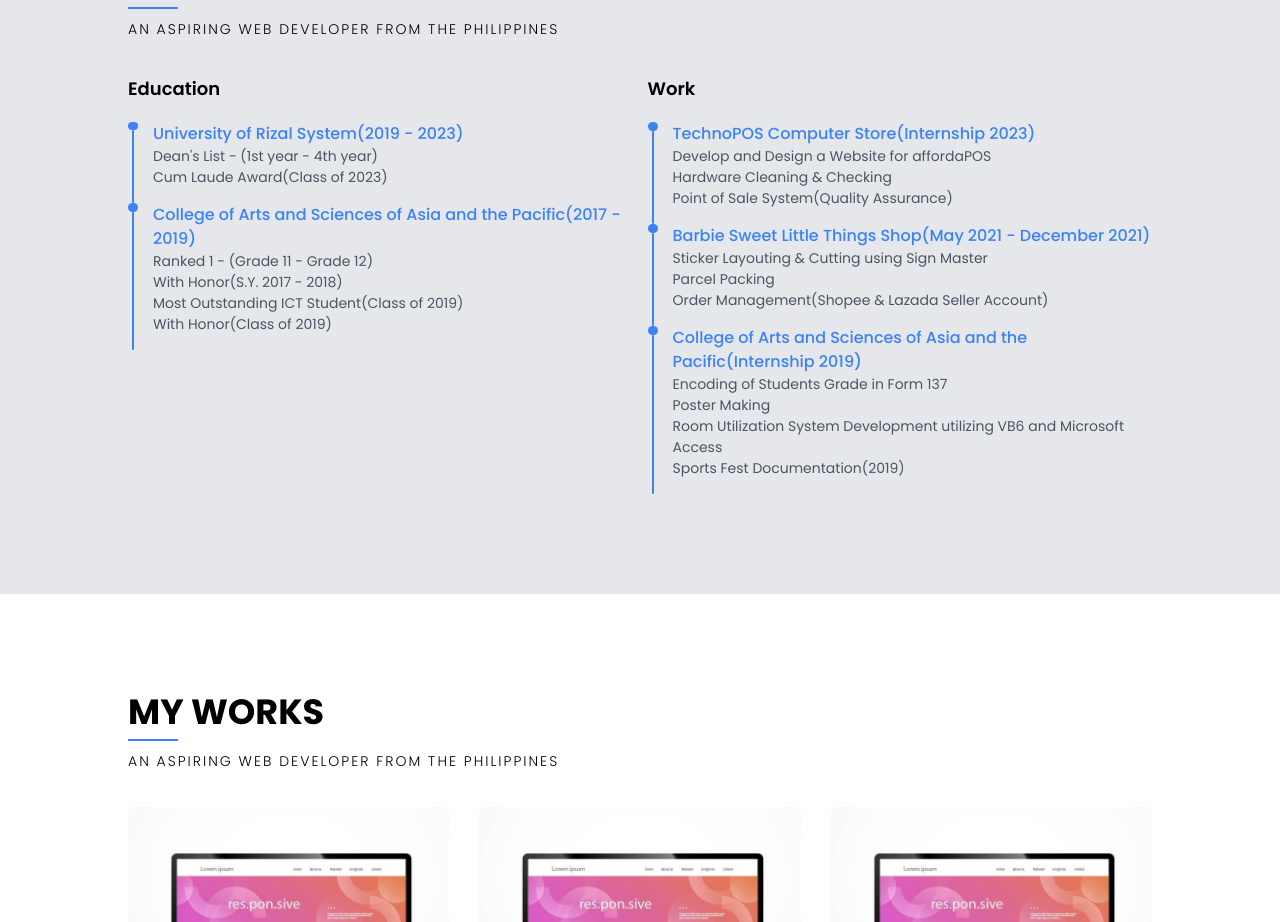
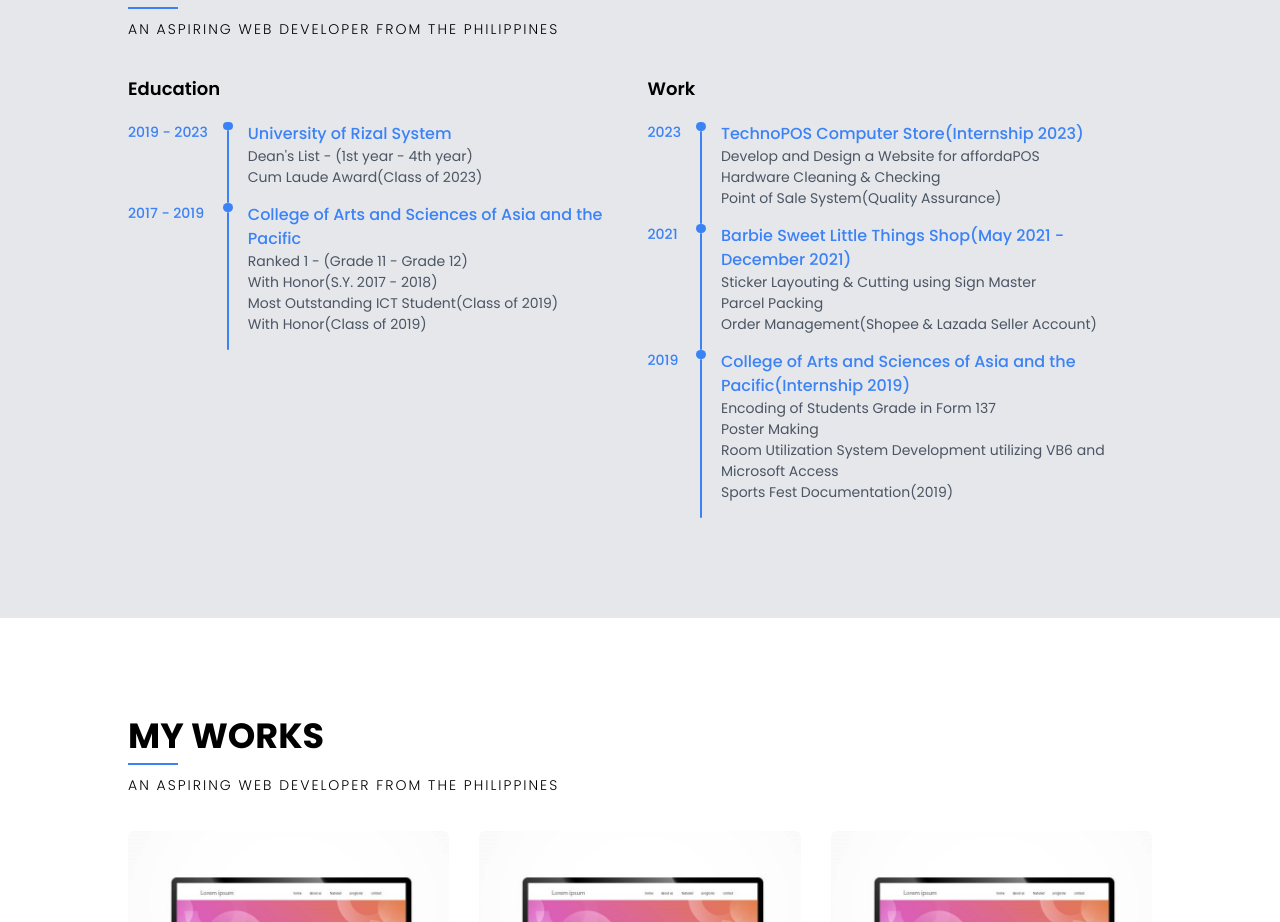
Before and after one commit to ifejinity/Portfoliov5, a website: page index.html in a window 1280 px wide. Shown: the part 2290-3212 px from the top of the page. Drawn offline with nearby package versions, Linux system fonts and the light colour scheme.

Commit message:
2nd commit

```diff
--- a/index.html
+++ b/index.html
@@ -205,35 +205,48 @@
                 <p class="bg-blue-500 h-[2px] w-[50px]"></p>
                 <p class="text-[14px] tracking-[2px] font-light">AN ASPIRING WEB DEVELOPER FROM THE PHILIPPINES</p>
             </div>
+
             <div class="flex md:flex-row flex-col gap-[15px]">
                 <div class="md:w-1/2">
                     <p class="text-[18px] font-semibold mb-[20px]">Education</p>
                     <div class="grid grid-cols-timeline gap-x-[15px]">
-                        <div class="flex flex-col justify-center items-center">
-                            <div class="w-[10px] h-[10px] bg-blue-500 rounded-full"></div>
-                            <div class="w-[2px] h-full bg-blue-500 rounded-full pt-[3px]"></div>
-                        </div>
-                        <div class="mb-[15px]" data-aos="fade-left" data-aos-easing="ease-out-cubic" data-aos-duration="1000" data-aos-mirror="true">
-                            <p class="text-[16px] text-blue-500 font-medium">University of Rizal System(2019 - 2023)</p>
-                            <p class="text-[14px] text-gray-600">Dean's List - (1st year - 4th year)</p>
-                            <p class="text-[14px] text-gray-600">Cum Laude Award(Class of 2023)</p>
+                        <div>
+                            <p class="text-[14px] text-blue-500 font-medium">2019 - 2023</p>
                         </div>
                         <div class="flex flex-col justify-center items-center">
                             <div class="w-[10px] h-[10px] bg-blue-500 rounded-full"></div>
                             <div class="w-[2px] h-full bg-blue-500 rounded-full pt-[3px]"></div>
                         </div>
                         <div class="mb-[15px]" data-aos="fade-left" data-aos-easing="ease-out-cubic" data-aos-duration="1000">
-                            <p class="text-[16px] text-blue-500 font-medium">College of Arts and Sciences of Asia and the Pacific(2017 - 2019)</p>
+                            <p class="text-[16px] text-blue-500 font-medium">University of Rizal System</p>
+                            <p class="text-[14px] text-gray-600">Dean's List - (1st year - 4th year)</p>
+                            <p class="text-[14px] text-gray-600">Cum Laude Award(Class of 2023)</p>
+                        </div>
+
+                        <div>
+                            <p class="text-[14px] text-blue-500 font-medium">2017 - 2019</p>
+                        </div>
+                        <div class="flex flex-col justify-center items-center">
+                            <div class="w-[10px] h-[10px] bg-blue-500 rounded-full"></div>
+                            <div class="w-[2px] h-full bg-blue-500 rounded-full pt-[3px]"></div>
+                        </div>
+                        <div class="mb-[15px]" data-aos="fade-left" data-aos-easing="ease-out-cubic" data-aos-duration="1000">
+                            <p class="text-[16px] text-blue-500 font-medium">College of Arts and Sciences of Asia and the Pacific</p>
                             <p class="text-[14px] text-gray-600">Ranked 1 - (Grade 11 - Grade 12)</p>
                             <p class="text-[14px] text-gray-600">With Honor(S.Y. 2017 - 2018)</p>
                             <p class="text-[14px] text-gray-600">Most Outstanding ICT Student(Class of 2019)</p>
                             <p class="text-[14px] text-gray-600">With Honor(Class of 2019)</p>
                         </div>
+
                     </div>
                 </div>
+
                 <div class="md:w-1/2">
                     <p class="text-[18px] font-semibold mb-[20px]">Work</p>
                     <div class="grid grid-cols-timeline gap-x-[15px]">
+                        <div>
+                            <p class="text-[14px] text-blue-500 font-medium">2023</p>
+                        </div>
                         <div class="flex flex-col justify-center items-center">
                             <div class="w-[10px] h-[10px] bg-blue-500 rounded-full"></div>
                             <div class="w-[2px] h-full bg-blue-500 rounded-full pt-[3px]"></div>
@@ -244,6 +257,10 @@
                             <p class="text-[14px] text-gray-600">Hardware Cleaning & Checking</p>
                             <p class="text-[14px] text-gray-600">Point of Sale System(Quality Assurance)</p>
                         </div>
+
+                        <div>
+                            <p class="text-[14px] text-blue-500 font-medium">2021</p>
+                        </div>
                         <div class="flex flex-col justify-center items-center">
                             <div class="w-[10px] h-[10px] bg-blue-500 rounded-full"></div>
                             <div class="w-[2px] h-full bg-blue-500 rounded-full pt-[3px]"></div>
@@ -253,6 +270,10 @@
                             <p class="text-[14px] text-gray-600">Sticker Layouting & Cutting using Sign Master</p>
                             <p class="text-[14px] text-gray-600">Parcel Packing</p>
                             <p class="text-[14px] text-gray-600">Order Management(Shopee & Lazada Seller Account)</p>
+                        </div>
+
+                        <div>
+                            <p class="text-[14px] text-blue-500 font-medium">2019</p>
                         </div>
                         <div class="flex flex-col justify-center items-center">
                             <div class="w-[10px] h-[10px] bg-blue-500 rounded-full"></div>
@@ -265,6 +286,7 @@
                             <p class="text-[14px] text-gray-600">Room Utilization System Development utilizing VB6 and Microsoft Access</p>
                             <p class="text-[14px] text-gray-600">Sports Fest Documentation(2019)</p>
                         </div>
+
                     </div>
                 </div>
             </div>
--- a/tailwind.config.js
+++ b/tailwind.config.js
@@ -5,7 +5,7 @@ module.exports = {
     extend: {
       gridTemplateColumns:{
         "about" : '1fr 2fr',
-        "timeline" : 'auto 1fr',
+        "timeline" : 'auto auto 1fr',
       },
       fontFamily:{
         "poppins" : ['Poppins', 'sans-serif'],
```
Also changed, not shown: src/style/output.css.
